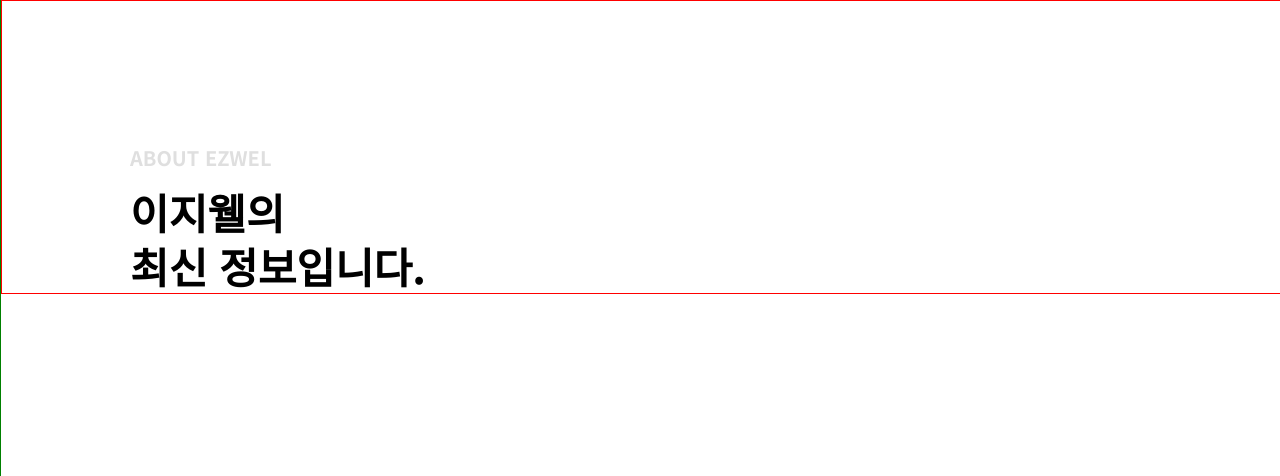
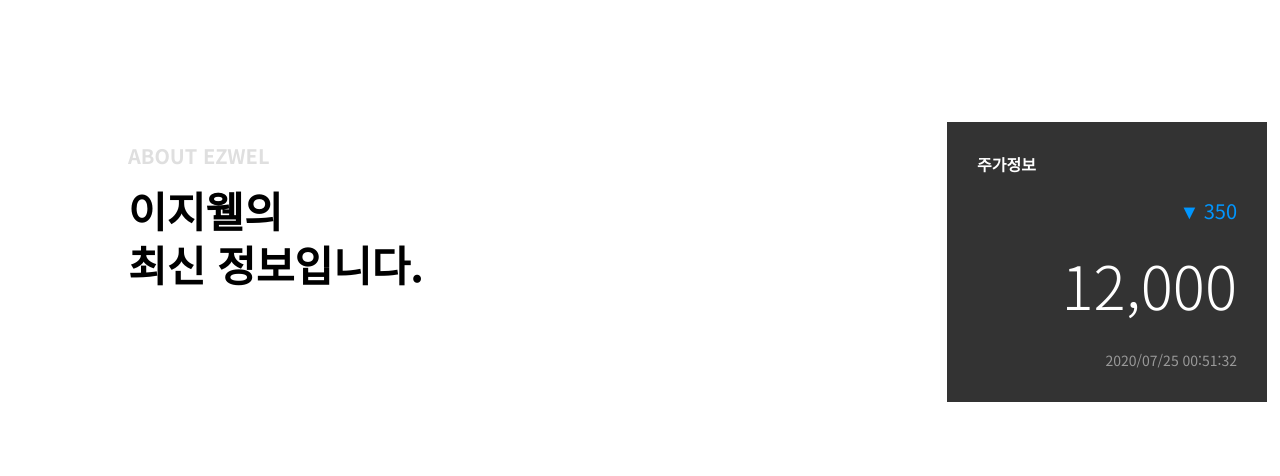
Before and after one commit to Sung-kyung/my_blog, a PHP site: page /portfolio/ezwel/index.php in a window 1280 px wide; the page is wider, and only the part inside the window is pictured. Shown: the part 801-1277 px from the top of that part. Run offline with PHP 8.4, Linux system fonts and the light colour scheme; some libraries are stand-ins or nearby versions.

Commit message:
2페 작업중

```diff
--- a/public/portfolio/ezwel/index.css
+++ b/public/portfolio/ezwel/index.css
@@ -487,6 +487,7 @@ body {
     width:40px;
     height:80px;
     background-color:rgba(0,0,0,0.2);
+    z-index:100;
 }
 
 .slider-k .side-btns > div:active > span {
@@ -642,19 +643,135 @@ body {
 .about-ezwel {
   width:100%;
   height:100vh;
-  border:1px solid green;
+  position:relative;
 }
-.about-ezwel > .about-ezwel-title {
+.about-ezwel > .info-box {
+  width:100%;
+  height: calc(100vh - 91px);
+}
+.about-ezwel > .info-box >.about-ezwel-title {
   display:block;
-  border:1px solid red;
   color:#000;
   font-size:42px;
   padding-top:120px;
   padding-left:10%;
   line-height: 54px;
 }
-.about-ezwel > .about-ezwel-title > span {
+
+.about-ezwel > .info-box > .about-ezwel-title > span {
   font-size:20px;
   color:#dfdfdf;
 }
+.about-ezwel > .info-box > .stock-box {
+  position: absolute;
+  top: 123px;
+  left: 50%;
+  width: 320px;
+  height: 280px;
+  margin-left: 307px;
+  background-color: #333;
+  color: #fff;
+  text-align: right;
+}
+.about-ezwel > .info-box > .stock-box > .stock {
+  padding:30px;
+}
+.about-ezwel > .info-box > .stock-box > .stock > .stock-info {
+  text-align:left;
+  display:block;
+  font-weight: 600;
+}
+.about-ezwel > .info-box > .stock-box > .stock >.up-down {
+  color:#0096ff;
+  font-size:20px;
+  text-align:right;
+}
+.about-ezwel > .info-box > .stock-box > .stock >.up-down::before {
+  content:"▼ ";
+  color:#0096ff;
+}
+.about-ezwel > .info-box > .stock-box > .stock >.num {
+  font-size:60px;
+  font-weight:300;
+  margin-bottom:20px;
+  margin-top:-5px;
+  text-align:right;
+}
+.about-ezwel > .info-box > .stock-box > .stock >.date {
+  font-size:14px;
+  color:#999;
+  text-align:right;
+}
+@media (max-width:924px) {
+  .about-ezwel > .info-box > .stock {
+    top:140px;
+    height: 280px;
+  }
+}
+.about-ezwel > .about-bg {
+  background-image:url(https://sung-kyung.github.io/img1/pf/ezwel/about-bg.png);
+  background-position: center;
+  background-repeat: no-repeat;
+  background-size: cover;
+  width:100%;
+  height: 320px;
+  bottom:0;
+  left:0;
+  position: absolute;
+  z-index: -1;
+}
+.about-ezwel > .about-list {
+  width:1280px;
+  height: 320px;
+  position:absolute;
+  bottom:0;
+  left:7%;
+}
+.about-ezwel > .about-list > .news {
+  position: relative;
+  width: 640px;
+  height: 320px;
+  background-color: rgba(255,255,255,0.8);
+}
+.about-ezwel > .about-list > .financial-box {
+  position: relative;
+  width: 320px;
+  height: 320px;
+  background-color: rgba(2,94,196,0.9);
+}
+.about-ezwel > .about-list > .financial-box > .financial {
+  padding:15px 30px;
+}
+.about-ezwel > .about-list > .financial-box > .financial > .financial-title {
+  margin-bottom: 15px;
+  color: #00ccff;
+}
+.about-ezwel > .about-list > .financial-box > .financial > .financial-content {
+  font-size:20px;
+  font-weight:600;
+}
+.about-ezwel > .about-list > .notice-box {
+  position:relative;
+  width: 320px;
+  height: 320px;
+  background-color: rgba(34,34,34,0.5);
+}
+.about-ezwel > .about-list > .notice-box > .notice {
+  padding:30px;
+}
+.about-ezwel > .about-list  .notice-box > .notice > span {
+  margin-bottom: 15px;
+  color: rgba(255,255,255,0.5);
+}
+.notice-content {
+  font-size:18px;
+  text-overflow:ellipsis;
+  overflow: hidden;
+  white-space:nowrap;
+  margin-bottom:5px;
+}
+.notice-date {
+  font-size:14px;
+  font-weight:300;
+}
 /* 최신정보 끝 */
--- a/public/portfolio/ezwel/index.js
+++ b/public/portfolio/ezwel/index.js
@@ -35,11 +35,11 @@ function SliderK__show($slider, index) {
 }
 
 function SliderK__showPrev($slider) {
-    SliderK__showPost($slider, -1);
+    SliderK__showPost($slider, 1);
 }
 
 function SliderK__showNext($slider) {
-    SliderK__showPost($slider, 1);
+    SliderK__showPost($slider, -1);
 }
 
 function SliderK__showPost($slider, change) {
--- a/public/portfolio/ezwel/index.php
+++ b/public/portfolio/ezwel/index.php
@@ -110,10 +110,47 @@
     </div>
     <!--최신정보 페이지 -->
     <div class="about-ezwel">
-        <h1 class="about-ezwel-title">
-            <span>ABOUT EZWEL</span>
-            <br>이지웰의<br>최신 정보입니다.
-        </h1>
+        <div class="info-box">
+            <h1 class="about-ezwel-title">
+                <span>ABOUT EZWEL</span>
+                <br>이지웰의<br>최신 정보입니다.
+            </h1>
+            <div class="stock-box">
+                <div class="stock">
+                    <span class="stock-info">주가정보</span>
+                    <p class="up-down">350</p>
+                    <p class="num">12,000</p>
+                    <span class="date">2020/07/25 00:51:32</span>
+                </div>
+            </div>
+        </div>
+        <div class="about-list flex">
+            <div class="news flex"></div>
+            <div class="financial-box flex">
+                <div class="financial">
+                    <p class="financial-title">재무정보</p>
+                    <p class="financial-content">분기/연도별<br>재무정보입니다.</p>
+                </div>
+            </div>
+            <div class="notice-box flex">
+                <div class="notice">
+                    <span>공시</span>
+                    <div>
+                        <p class="notice-content">주식등의대량보유상황보고서(일반)</p>
+                        <span class="notice-date">2020-07-24</span>
+                    </div>
+                    <div>
+                        <p class="notice-content">교환청구권행사</p>
+                        <span class="notice-date">2020-07-24</span>
+                    </div>
+                    <div>
+                        <p class="notice-content">자기주식처분결과보고서</p>
+                        <span class="notice-date">2020-07-22</span>
+                    </div>
+                </div>
+            </div>
+        </div>
+        <div class="about-bg"></div>
     </div>
 
 </body>
```
